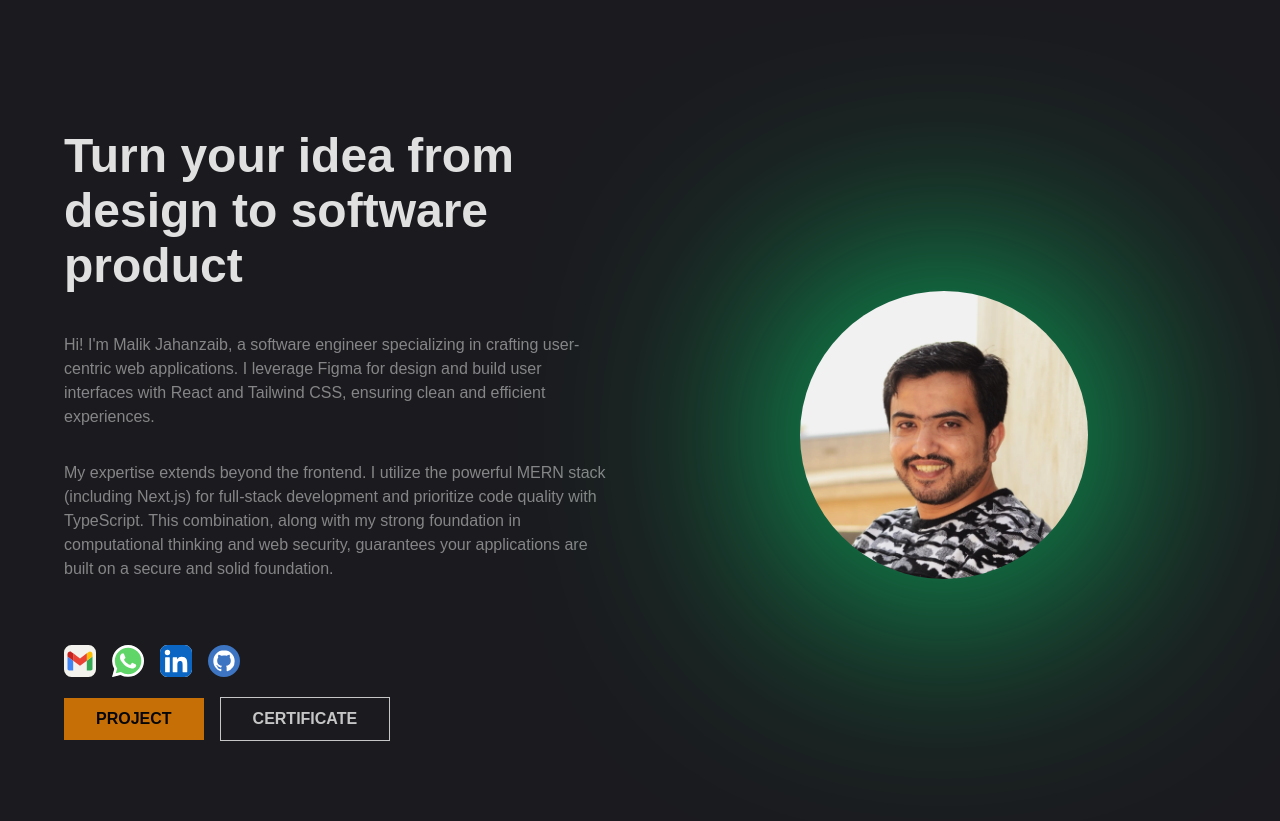
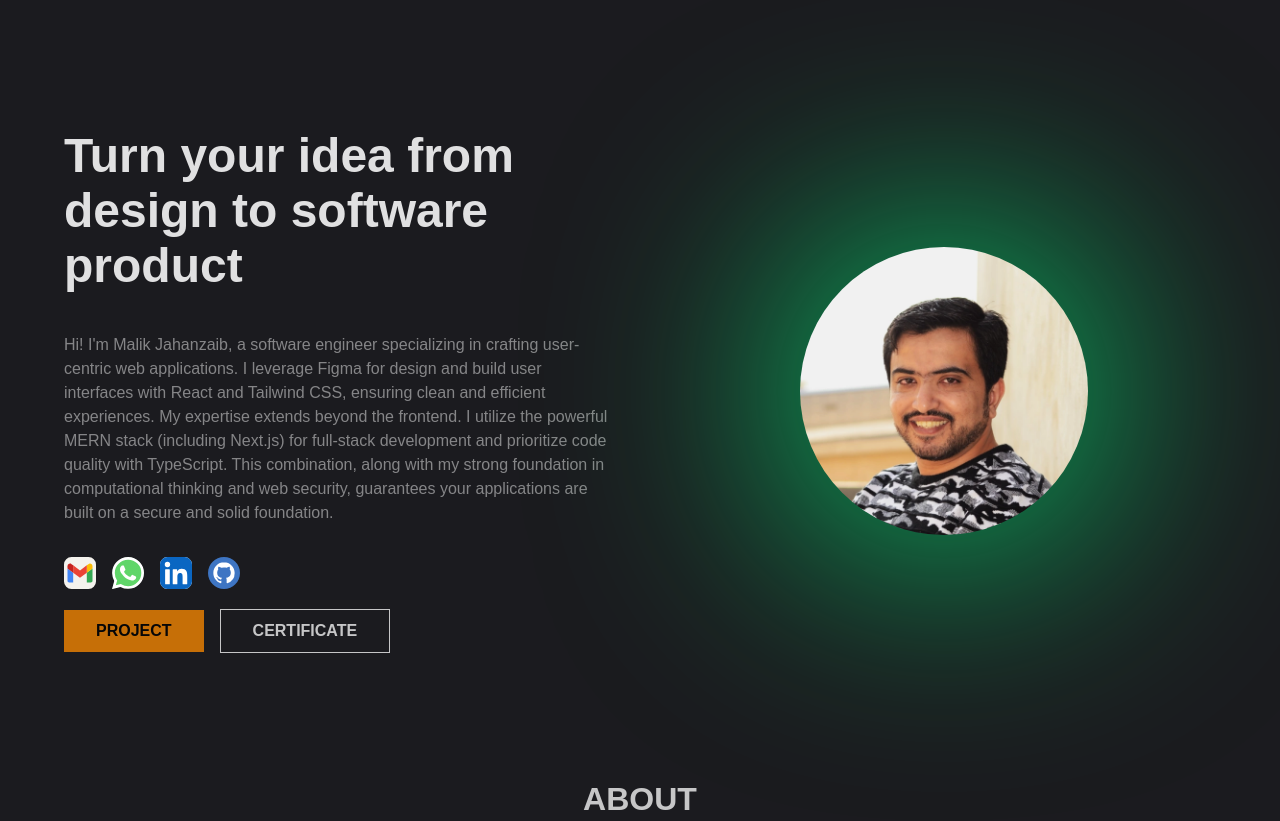
Before and after one commit to malik-portfolio/malik-portfolio.github.io, a plain HTML site: page index.html in a window 1280 px wide. Shown: the top 821 px of the page. Drawn offline with Linux system fonts and the light colour scheme.

Commit message:
update
update profile subtitle into one paragraph

```diff
--- a/index.html
+++ b/index.html
@@ -21,13 +21,10 @@
             <h1 class="profile-title">Turn your idea from design to software product</h1>
             <p class="profile-subtitle">Hi! I'm Malik Jahanzaib, a software engineer specializing in crafting
                 user-centric web applications. I leverage Figma for design and build user interfaces with React and
-                Tailwind CSS, ensuring clean and efficient experiences.
-            </p>
-            <p class="profile-subtitle"> My expertise extends beyond the frontend. I utilize the powerful MERN stack
-                (including Next.js) for full-stack development and prioritize code quality with TypeScript. This
-                combination, along with my strong foundation in computational thinking and web security, guarantees your
-                applications are built on a secure and solid foundation.</p>
-            </p>
+                Tailwind CSS, ensuring clean and efficient experiences. My expertise extends beyond the frontend. I
+                utilize the powerful MERN stack (including Next.js) for full-stack development and prioritize code
+                quality with TypeScript. This combination, along with my strong foundation in computational thinking and
+                web security, guarantees your applications are built on a secure and solid foundation.</p>
             <div class="profile-links-wrapper">
                 <div class="profile-btn-wrapper">
                     <a class="project-btn" href="#project">Project</a>
```
